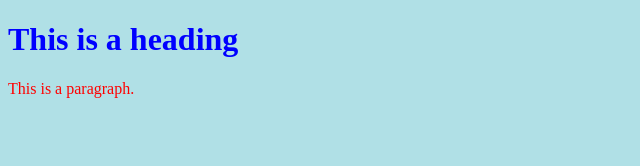
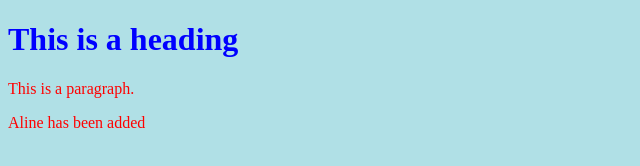
Before and after one commit to AKANKSHYA-SAHU/SDX_demo_1, a plain HTML site: page index.html in a window 1280 px wide. Shown: the whole page, without its empty margins (0-640 px from the left). Drawn offline with Linux system fonts and the light colour scheme.

Commit message:
file changed

```diff
--- a/index.html
+++ b/index.html
@@ -11,6 +11,7 @@ p    {color: red;}
 
 <h1>This is a heading</h1>
 <p>This is a paragraph.</p>
+<p>Aline has been added</p>
 
 </body>
 </html>
```
